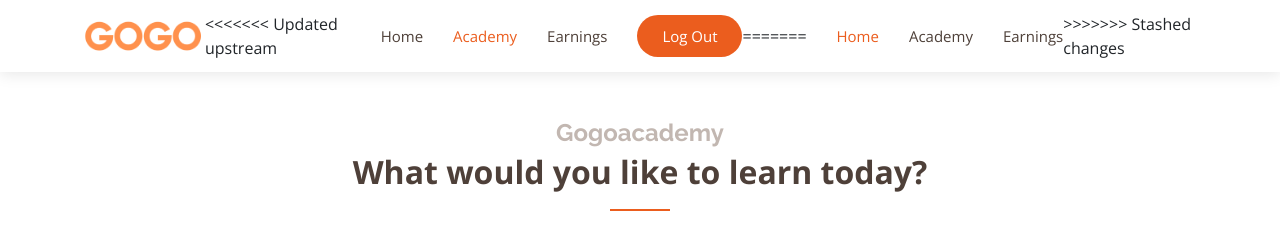
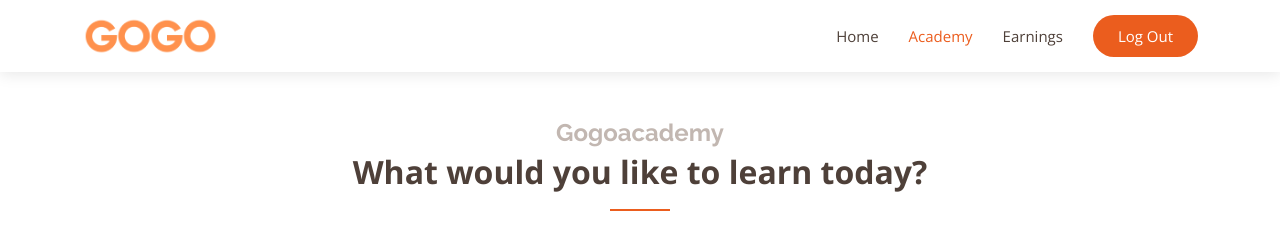
Before and after one commit to verwinkwasmu/techseries2021-main, a website: page public/academy.html in a window 1280 px wide. Shown: the top 234 px of the page. Drawn offline with nearby package versions, Linux system fonts and the light colour scheme.

Commit message:
resolve conflicts

```diff
--- a/public/academy.html
+++ b/public/academy.html
@@ -52,18 +52,11 @@
 
       <nav id="navbar" class="navbar">
         <ul>
-<<<<<<< Updated upstream
           <li><a class="nav-link scrollto" href="usernormal.html">Home</a></li>
           <li><a class="nav-link scrollto active" href="academy.html">Academy</a></li>
-          <li><a class="nav-link scrollto" href="profile.html">Earnings</a></li>
+          <li><a class="nav-link scrollto" href="earnings.html">Earnings</a></li>
           <li><a class="getstarted scrollto" onclick="logout()">Log Out</a></li>
 
-=======
-          <li><a class="nav-link scrollto active" href="usernormal.html">Home</a></li>
-          <li><a class="nav-link scrollto" href="academy.html">Academy</a></li>
-          <li><a class="nav-link scrollto" href="earnings.html">Earnings</a></li>
-
->>>>>>> Stashed changes
         </ul>
         <i class="bi bi-list mobile-nav-toggle"></i>
       </nav><!-- .navbar -->
```
Also changed, not shown: public/usernormal.html (+1 -6 lines).
